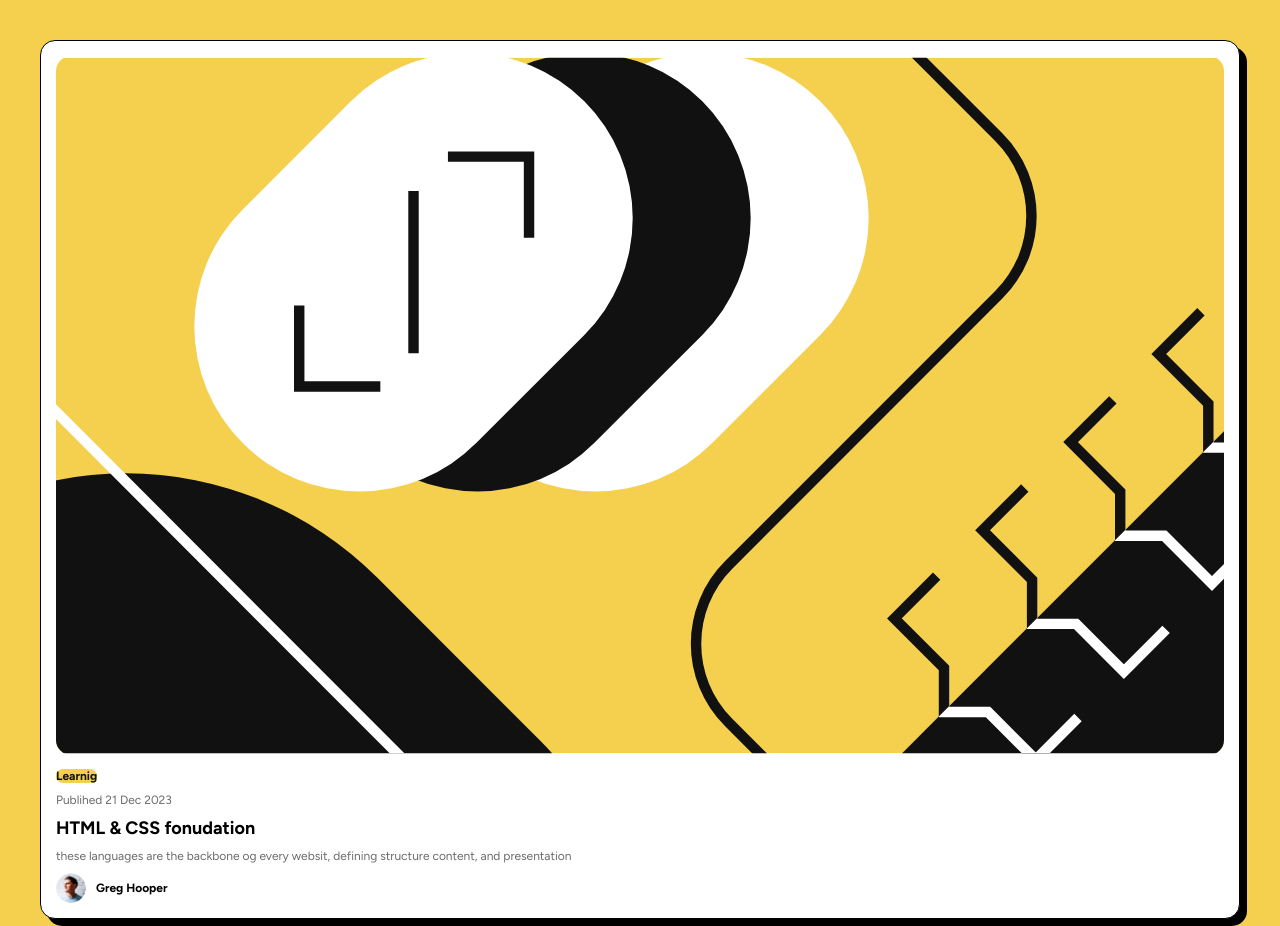
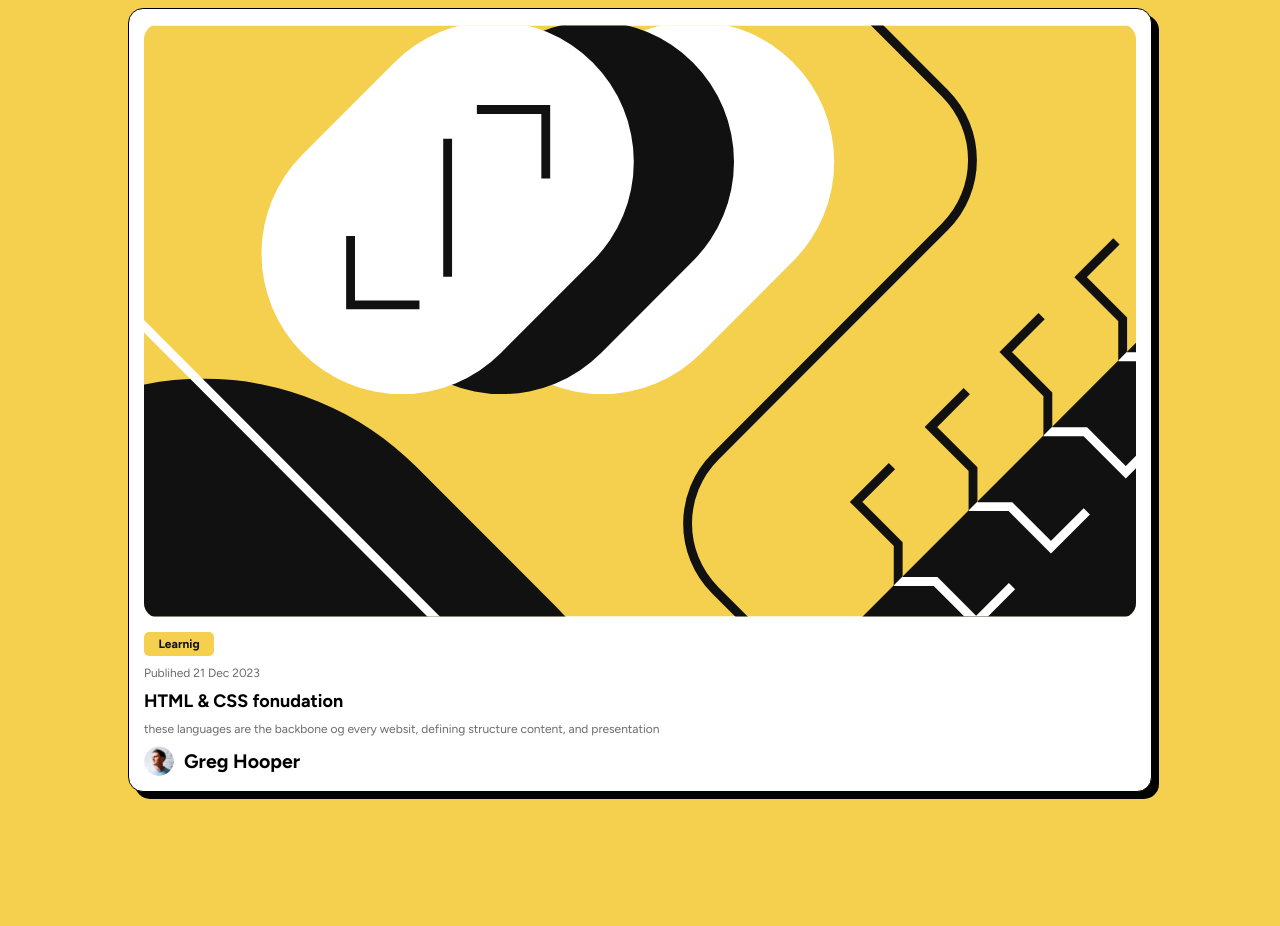
Before and after one commit to karma-code85/blog-preview-, a plain HTML site: page index.html in a window 1280 px wide. After the commit the page ends 800 px from the top, so only its background shows below. Drawn offline with Linux system fonts and the light colour scheme.

Commit message:
the s edit

```diff
--- a/index.html
+++ b/index.html
@@ -13,7 +13,7 @@
             <img src="./image/illustration-article.svg" alt="head imag">
         </div>
         <div class="content">
-            <h2><span>Learnig</span></h2>
+            <h2 class="learnig"><span>Learnig</span></h2>
             <p>Publihed 21 Dec 2023</p>
             <h1>HTML & CSS fonudation</h1>
             <p>these languages are the backbone og every websit, defining structure content, and presentation </p>
--- a/style.css
+++ b/style.css
@@ -9,6 +9,7 @@ body{
     align-items: center;
     font-family: "figtree";
     background-color: hsl(47, 88%, 63%);
+    height: 100vh;
 }
 .container{
      display: flex;
@@ -16,11 +17,11 @@ body{
     gap: 10px;
    background-color: hsl(0, 0%, 100%);
    padding: 15px;
-   margin:40px;
+   /* margin:40px; */
    border-radius: 15px;
    border: 1px solid black;
    box-shadow: 7px 7px 0  black;
-   width: 100%;
+   width: 80%;
 }
 .content{
     display: flex;
@@ -35,7 +36,7 @@ img{
 span{
    display: inline;
    align-self: center;
-    background-color: hsl(47, 88%, 63%);
+
     border-radius: 10px;
     color: hsl(0, 0%, 7%);
 
@@ -44,8 +45,16 @@ h1{
  font-size: 18px;
  font-weight: bold;
 }
-h2{
+.learnig{
+   display: flex;
     font-size: 12px;
+    background-color: hsl(47, 88%, 63%);
+    width: 70px;
+    justify-content: center;
+    align-items: center;
+    border-radius: 5px;
+    padding: 5px;
+
 }
 
 .icon{
```
